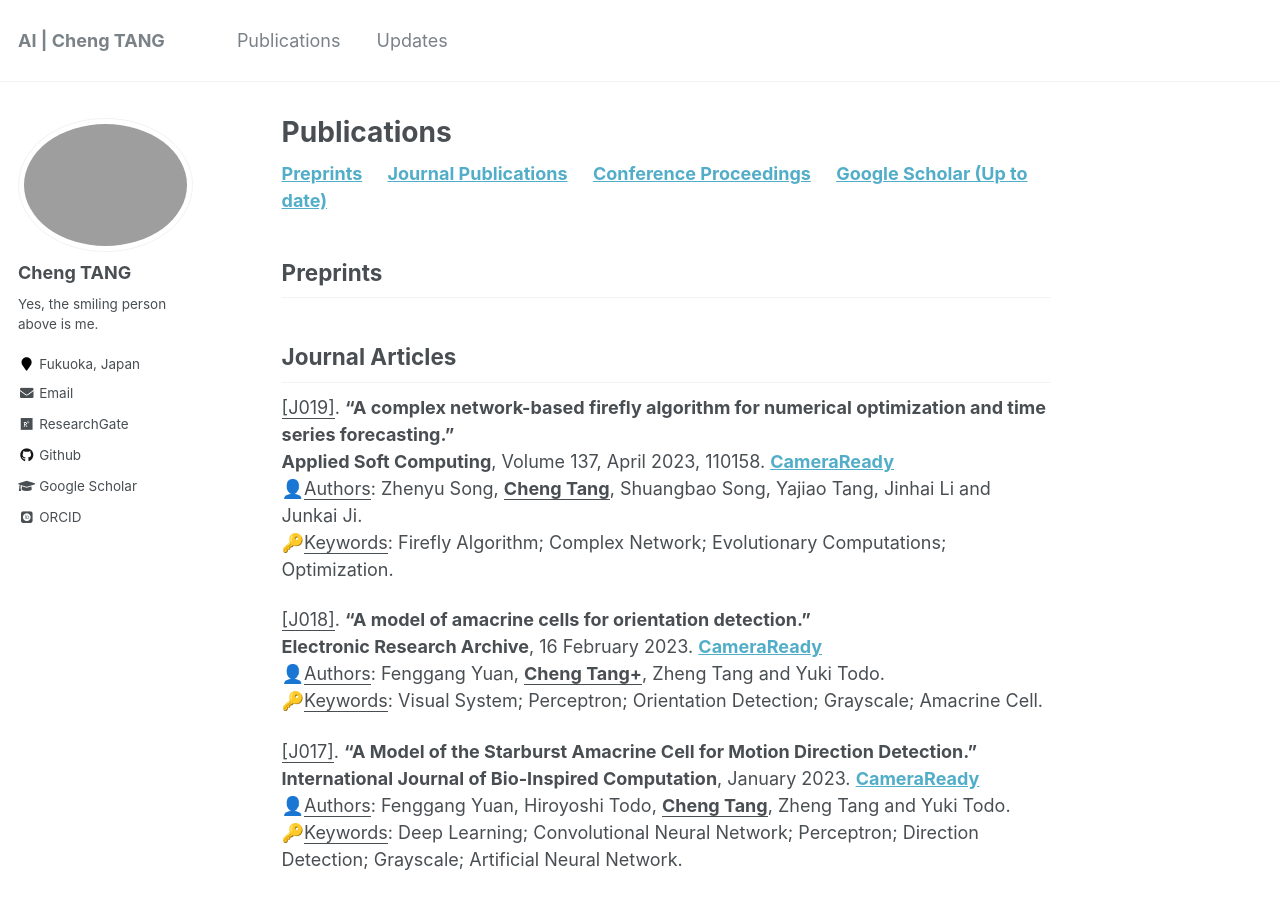
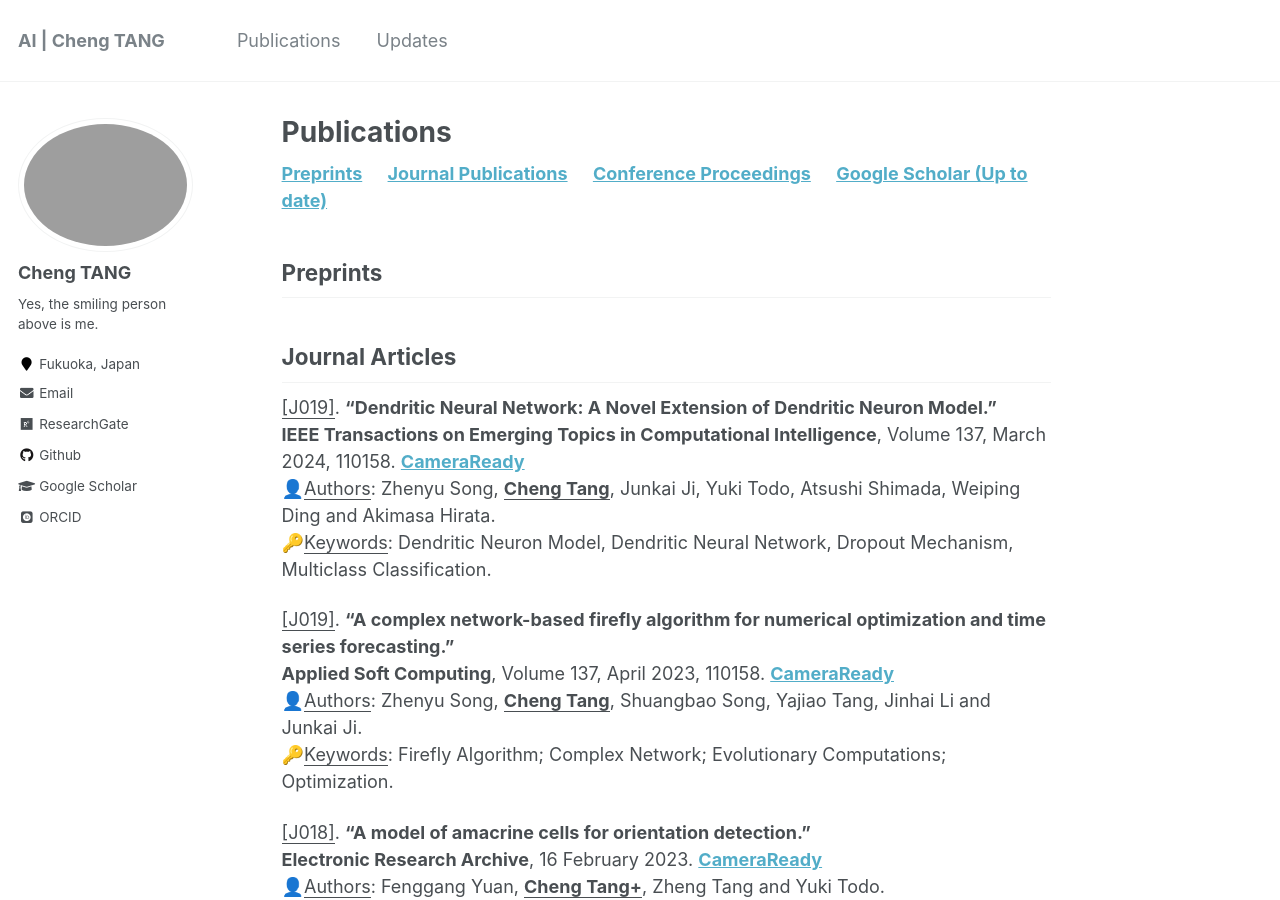
Before and after one commit to ChengTANG-AI/chengtang-ai.github.io, a Jekyll site: the page built from _pages/JournalPublications.md, in a window 1280 px wide and 900 px high. Built offline with Jekyll 4.4.1, drawn with Linux system fonts in a browser that asks for light colours; some web fonts are replaced.

Commit message:
Update JournalPublications.md

```diff
--- a/_pages/JournalPublications.md
+++ b/_pages/JournalPublications.md
@@ -15,6 +15,11 @@ Preprints
 <h2 id="pubs">
 Journal Articles
 </h2>
+
+<u>[J019]</u>. **"Dendritic Neural Network: A Novel Extension of Dendritic Neuron Model."**
+**IEEE Transactions on Emerging Topics in Computational Intelligence**, Volume 137, March 2024, 110158. **[CameraReady](https://doi.org/10.1109/TETCI.2024.3367819)**
+👤<u>Authors</u>: Zhenyu Song, **<u>Cheng Tang</u>**, Junkai Ji, Yuki Todo, Atsushi Shimada, Weiping Ding and Akimasa Hirata.
+🔑<u>Keywords</u>: Dendritic Neuron Model, Dendritic Neural Network, Dropout Mechanism, Multiclass Classification.
 
 <u>[J019]</u>. **"A complex network-based firefly algorithm for numerical optimization and time series forecasting."**
 **Applied Soft Computing**, Volume 137, April 2023, 110158. **[CameraReady](https://doi.org/10.1016/j.asoc.2023.110158)**
```
